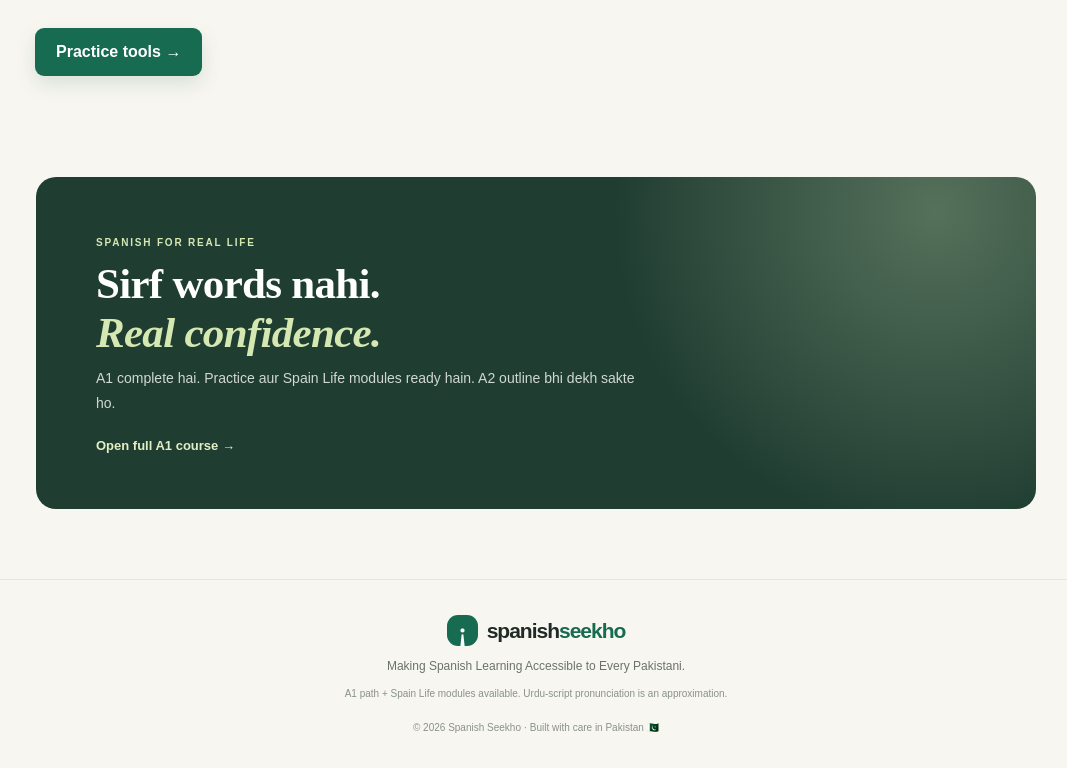
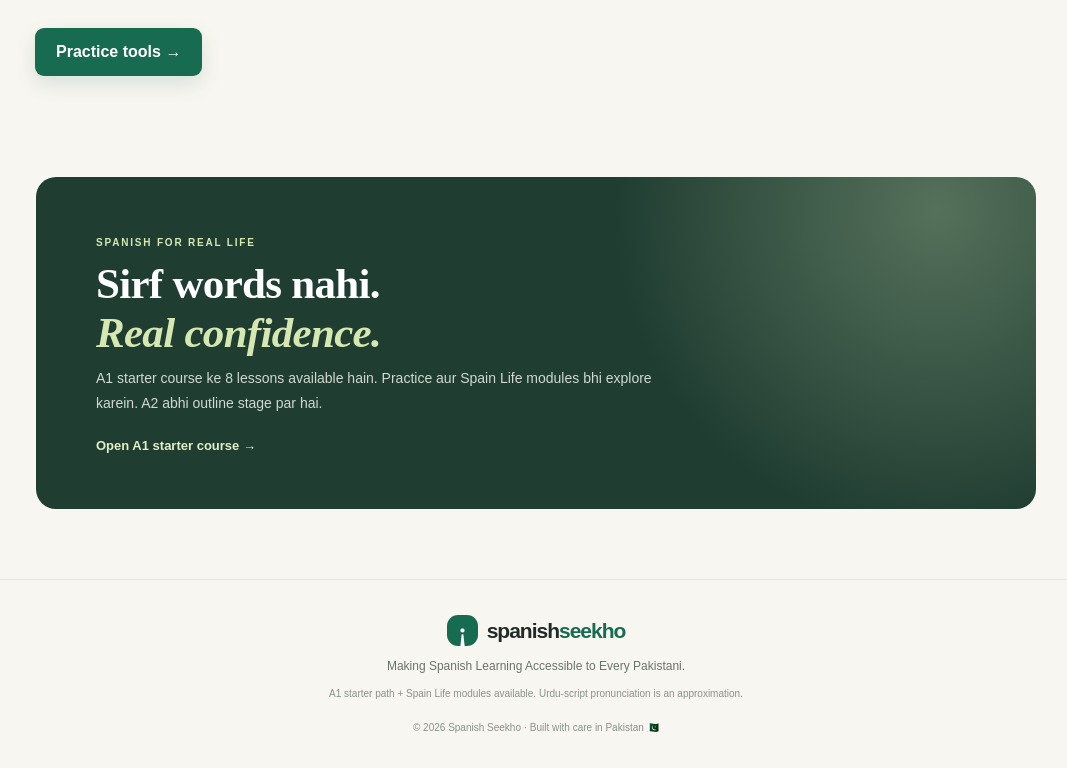
Before and after one commit to AliShah1029384756/Spanish-Seekho, a plain HTML site: page index.html in a window 1280 px wide. Shown: the part 2467-3235 px from the top of the page, without its empty margins (104-1171 px from the left). Drawn offline with Linux system fonts and the light colour scheme.

Commit message:
Clarify A1 starter course status on homepage

```diff
--- a/index.html
+++ b/index.html
@@ -18,7 +18,7 @@
 <div class="word-grid" id="wordGrid"></div>
 <div class="practice-panel"><div><span class="eyebrow">QUICK PRACTICE</span><h3 data-i18n="quizTitle">Chhota sa test — ready?</h3><p id="question">“Gracias” ka kya matlab hai?</p></div><div class="answers" id="answers"><button data-answer="Thank you">Thank you</button><button data-answer="Goodbye">Goodbye</button><button data-answer="Please">Please</button></div><p class="feedback" id="feedback" aria-live="polite"></p></div>
 </section>
-<section class="section path-section"><div class="section-heading"><div><span class="eyebrow">LEARN STEP BY STEP</span><h2>Apna learning path</h2><p>Strong foundation se confident communication tak.</p></div></div><div class="path-grid"><a class="path-card active" href="a1/index.html"><span>01</span><div><b>A1 · Beginner</b><p>8 lessons, practice tools, and Spain Life modules — ready now.</p></div><label>START A1 →</label></a><a class="path-card" href="a2/index.html"><span>02</span><div><b>A2 · Elementary</b><p>Outline ready — lessons after A1 QA.</p></div><label>VIEW OUTLINE →</label></a><article class="path-card"><span>03</span><div><b>B1 · Intermediate</b><p>Work, experiences and independent communication.</p></div><label>PLANNED</label></article></div></section>
+<section class="section path-section"><div class="section-heading"><div><span class="eyebrow">LEARN STEP BY STEP</span><h2>Apna learning path</h2><p>Strong foundation se confident communication tak.</p></div></div><div class="path-grid"><a class="path-card active" href="a1/index.html"><span>01</span><div><b>A1 · Beginner</b><p>8 starter lessons, practice tools, and Spain Life modules are available.</p></div><label>START A1 →</label></a><a class="path-card" href="a2/index.html"><span>02</span><div><b>A2 · Elementary</b><p>Outline ready — lessons after A1 quality review.</p></div><label>VIEW OUTLINE →</label></a><article class="path-card"><span>03</span><div><b>B1 · Intermediate</b><p>Work, experiences and independent communication.</p></div><label>PLANNED</label></article></div></section>
 <section class="section" id="spain-life"><div class="section-heading"><div><span class="eyebrow">SPAIN LIFE</span><h2>Real situations</h2><p>Practical modules for everyday Spain.</p></div></div>
 <div class="path-grid">
 <a class="path-card active" href="a1/spain-transport.html"><span>ST</span><div><b>Transport</b><p>Metro, bus, tickets.</p></div><label>OPEN →</label></a>
@@ -30,9 +30,9 @@
 </div>
 <p style="margin-top:16px"><a class="primary-btn" href="a1/practice.html">Practice tools →</a></p>
 </section>
-<section class="cta"><span class="eyebrow">SPANISH FOR REAL LIFE</span><h2>Sirf words nahi.<br><em>Real confidence.</em></h2><p>A1 complete hai. Practice aur Spain Life modules ready hain. A2 outline bhi dekh sakte ho.</p><a href="a1/index.html" class="text-link">Open full A1 course →</a></section>
+<section class="cta"><span class="eyebrow">SPANISH FOR REAL LIFE</span><h2>Sirf words nahi.<br><em>Real confidence.</em></h2><p>A1 starter course ke 8 lessons available hain. Practice aur Spain Life modules bhi explore karein. A2 abhi outline stage par hai.</p><a href="a1/index.html" class="text-link">Open A1 starter course →</a></section>
 </main>
-<footer><a class="brand" href="#"><span class="brand-mark">¡</span><span>spanish<span class="brand-accent">seekho</span></span></a><p>Making Spanish Learning Accessible to Every Pakistani.</p><small>A1 path + Spain Life modules available. Urdu-script pronunciation is an approximation.</small><div>© <span id="year"></span> Spanish Seekho · Built with care in Pakistan 🇵🇰</div></footer>
+<footer><a class="brand" href="#"><span class="brand-mark">¡</span><span>spanish<span class="brand-accent">seekho</span></span></a><p>Making Spanish Learning Accessible to Every Pakistani.</p><small>A1 starter path + Spain Life modules available. Urdu-script pronunciation is an approximation.</small><div>© <span id="year"></span> Spanish Seekho · Built with care in Pakistan 🇵🇰</div></footer>
 <script src="app.js"></script>
 </body>
 </html>
```
